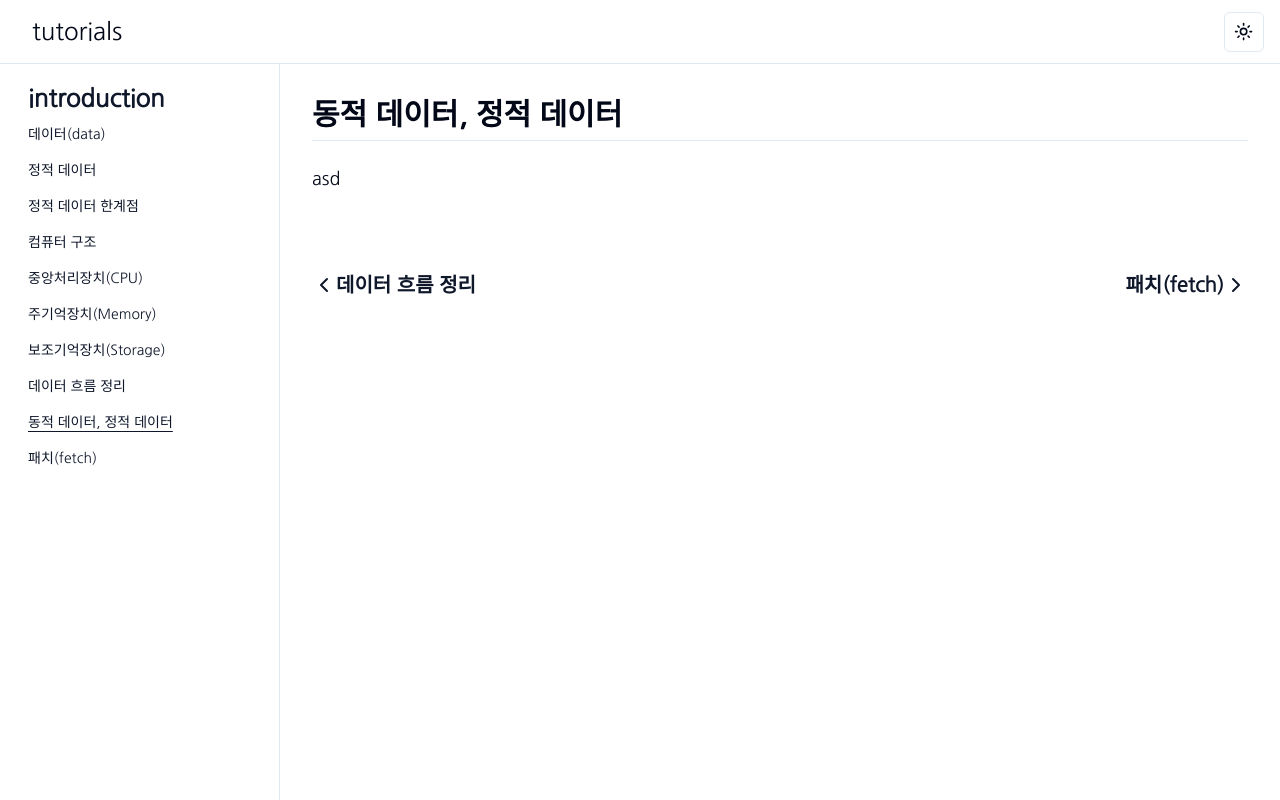
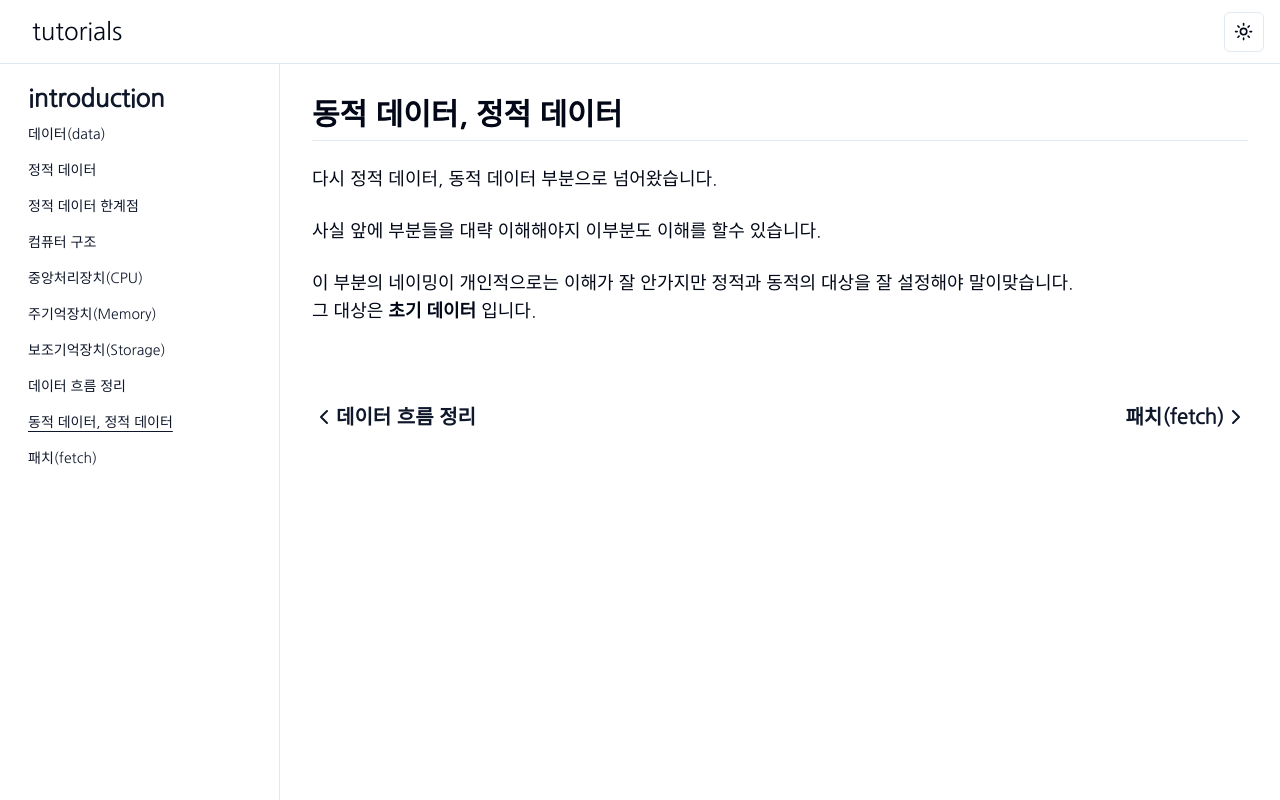
Before and after one commit to jinho0941/nextjs-tutorials, a Next.js app: page /docs/static-dynamic-data in a window 1280 px wide. Built offline with nearby package versions, Linux system fonts and the light colour scheme.

Commit message:
Strong component 사용성이 구려서 변경

```diff
--- a/app/(layout)/docs/computer-structure/page.tsx
+++ b/app/(layout)/docs/computer-structure/page.tsx
@@ -7,7 +7,7 @@ const Page = () => {
     <ContentSection>
       <p>
         컴퓨터를 구성하는 장치는 여러개가 있지만{' '}
-        <Strong text={'데이터 관련해서는 크게 3가지가 있습니다.'} />
+        <Strong>데이터 관련해서는 크게 3가지가 있습니다.</Strong>
       </p>
       <NumberText num={1} text={'중앙처리장치(CPU)'} />
       <NumberText num={2} text={'주기억장치(Memory)'} />
--- a/app/(layout)/docs/cpu/page.tsx
+++ b/app/(layout)/docs/cpu/page.tsx
@@ -81,13 +81,13 @@ const Page = () => {
         정리하자면 CPU는 프로세서의 기능을 하는 장치로써 값을 메모리에
         저장하거나 꺼내어 변경을 하고 다시 저장을 하거나 삭제, 등
         <br />
-        <Strong text={'명령어'} />를 받아 처리하는 장치로 추상적으로 이해하시면
+        <Strong>명령어</Strong>를 받아 처리하는 장치로 추상적으로 이해하시면
         됩니다.
       </p>
       <p>
         핵심은 우리가 작성하는 코드가 cpu에게 메모리에 저장을 하고 그 값을
         연산을 하고 네트워크 요청을 보내게 하는 등{' '}
-        <Strong text={'최종적으로 cpu에게 명령을 내린다'} />
+        <Strong>최종적으로 cpu에게 명령을 내린다</Strong>
         라는 것을 이해하면 되겠습니다.
       </p>
     </ContentSection>
--- a/app/(layout)/docs/data-static-limitation/page.tsx
+++ b/app/(layout)/docs/data-static-limitation/page.tsx
@@ -10,9 +10,9 @@ const Page = () => {
         정적인 데이터로만 이루어진 페이지의 한계점은 무엇일까요?
         <br />
         여러 문제점이 있겠지만{' '}
-        <Strong
-          text={'가장 근본적인 이유로써는 데이터 저장과 호출이 불가능'}
-        />{' '}
+        <Strong>
+          가장 근본적인 이유로써는 데이터 저장과 호출이 불가능
+        </Strong>{' '}
         하다는게 제 생각입니다.
       </p>
       <p>
--- a/app/(layout)/docs/data-summary/page.tsx
+++ b/app/(layout)/docs/data-summary/page.tsx
@@ -63,14 +63,14 @@ const Page = () => {
       <p>
         제가 이해한 것이 많은것이 빠지고 완전 정확하지는 않지만,
         <br />
-        전반적인 <Strong text={'데이터의 생명주기(Data Lifecycle)'} />를
+        전반적인 <Strong>데이터의 생명주기(Data Lifecycle)</Strong>를
         이해하기에는 충분하다고 생각합니다.
       </p>
 
       <p>
         개인적으로 이런 데이터 생명주기를 알고 개발을 하는거와 모르고 개발을
         하는것은 <br />
-        <Strong text={'천지차이'} />
+        <Strong>천지차이</Strong>
         라는 말이 어울릴 정도로 중요한 개념이라 생각하기 떄문에,
         <br />
         모호하거나 이해가 잘 안가는 부분이 있다면 gpt를 이용하여 이애하고
--- a/app/(layout)/docs/memory/page.tsx
+++ b/app/(layout)/docs/memory/page.tsx
@@ -79,15 +79,13 @@ const Page = () => {
       </p>
       <p>
         그럼 현재 todo에{' '}
-        <Strong text={"['해야할일1', '해야할일2', '해야할일3']"} /> 이
+        <Strong>['해야할일1', '해야할일2', '해야할일3']</Strong> 이
         저장되어있다고 가정하고,
         <br />
         이것이 어떻게 메모리에 등록되며,
         <br />
         언마운트가 될때 어떻게 소멸이 되면서{' '}
-        <Strong
-          text={'궁극적으로 왜 데이터가 영구적으로 저장이 안되는지'}
-        />{' '}
+        <Strong>궁극적으로 왜 데이터가 영구적으로 저장이 안되는지</Strong>
         과정을 그림으로 이해해봅시다.
       </p>
       <Image src={'/src9.png'} alt={'src9'} width={800} height={400} />
--- a/app/(layout)/docs/static-dynamic-data/page.tsx
+++ b/app/(layout)/docs/static-dynamic-data/page.tsx
@@ -1,9 +1,16 @@
 import { ContentSection } from '@/components/content-section'
+import { Strong } from '@/components/strong'
 
 const Page = () => {
   return (
     <ContentSection>
-      <p>asd</p>
+      <p>다시 정적 데이터, 동적 데이터 부분으로 넘어왔습니다.</p>
+      <p>사실 앞에 부분들을 대략 이해해야지 이부분도 이해를 할수 있습니다.</p>
+      <p>
+        이 부분의 네이밍이 개인적으로는 이해가 잘 안가지만 정적과 동적의 대상을
+        잘 설정해야 말이맞습니다.
+        <br />그 대상은 <Strong>초기 데이터 </Strong>입니다.
+      </p>
     </ContentSection>
   )
 }
--- a/app/(layout)/docs/storage/page.tsx
+++ b/app/(layout)/docs/storage/page.tsx
@@ -60,7 +60,7 @@ const Page = () => {
       <p>
         이전 글에서 잠시나마 언급했던 부분이지만 삭제를 하지않는한, <br />
         프로그램이 꺼져도, 컴퓨터가 꺼지더라도 영구적으로 데이터를 저장해주는{' '}
-        <Strong text={'Storage'} /> 에 대해서 어떻게 작동하는지 알아봅니다.
+        <Strong>에 대해서 어떻게 작동하는지 알아봅니다.</Strong>
       </p>
       <Image src={'/img5.jpg'} alt={'img5'} width={600} height={400} />
       <p>
--- a/components/footer-nav.tsx
+++ b/components/footer-nav.tsx
@@ -20,6 +20,7 @@ export const FooterNav = () => {
       {prevIndex >= 0 && (
         <PrevButton href={pathList[prevIndex]} text={nameList[prevIndex]} />
       )}
+      {prevIndex < 0 && <div />}
       {nextIndex < routes.length && (
         <NextButton href={pathList[nextIndex]} text={nameList[nextIndex]} />
       )}
--- a/components/strong.tsx
+++ b/components/strong.tsx
@@ -1,7 +1,7 @@
 type Props = {
-  text: string
+  children: React.ReactNode
 }
 
-export const Strong = ({ text }: Props) => {
-  return <strong className='font-bold'>{text}</strong>
+export const Strong = ({ children }: Props) => {
+  return <strong className='font-bold'>{children}</strong>
 }
```
